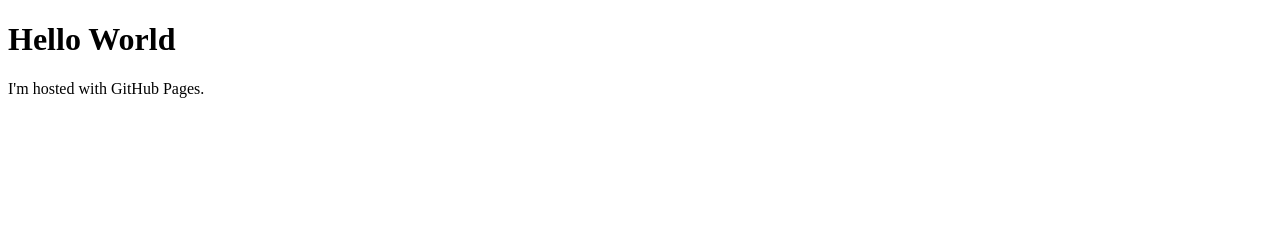
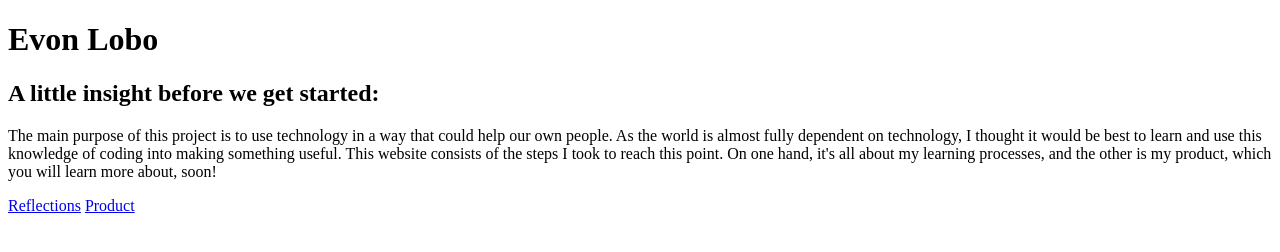
Before and after one commit to EvonLobo/EvonLobo.github.io, a plain HTML site: page index.html in a window 1280 px wide. Drawn offline with Linux system fonts and the light colour scheme.

Commit message:
updated index

```diff
--- a/index.html
+++ b/index.html
@@ -1,7 +1,12 @@
 <!DOCTYPE html>
 <html>
 <body>
-<h1>Hello World</h1>
-<p>I'm hosted with GitHub Pages.</p>
+<h1> Evon Lobo </h1>
+
+<h2> A little insight before we get started: </h2>
+
+<p> The main purpose of this project is to use technology in a way that could help our own people. As the world is almost fully dependent on technology, I thought it would be best to learn and use this knowledge of coding into making something useful. This website consists of the steps I took to reach this point. On one hand, it's all about my learning processes, and the other is my product, which you will learn more about, soon!</p>
+<a href="Reflections.html">Reflections</a>
+<a href="Website.html">Product</a>
 </body>
 </html>
```
